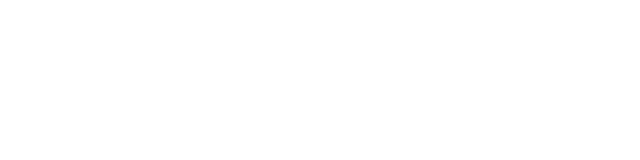
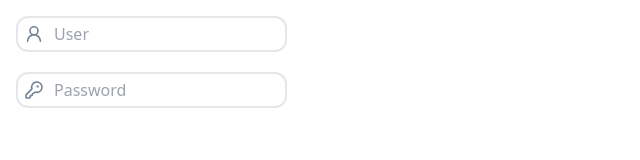
Before and after one commit to gustaaragao/rick-and-morty-app, a Vue app: page /login in a window 1280 px wide. Before the commit this address had no page. Shown: the top 160 px of the page, without its empty margins (0-640 px from the left). Built offline with nearby package versions, Linux system fonts and the light colour scheme.

Commit message:
feature: TextInput component

```diff
--- /dev/null
+++ b/src/components/inputs/TextInput.vue
@@ -0,0 +1,37 @@
+<template>
+  <div>
+    <label v-if="label">
+      {{ label }}
+    </label>
+    <div class="border-2 rounded-xl w-fit flex">
+      <!--begin: Icon-->
+      <div class="flex items-center justify-center pl-1">
+        <i class="scale-[0.8] text-[#718095]">
+          <slot name="icon"></slot>
+        </i>
+      </div>
+      <!--end: Icon-->
+      <!--begin: Text Input-->
+      <input type="text" :placeholder="placeholder" class="rounded-xl focus:outline-none pl-2 py-1" v-bind="$attrs" />
+      <!--end: Text Input-->
+    </div>
+  </div>
+</template>
+
+<script setup>
+defineProps({
+  label: {
+    type: {
+      type: [String, Boolean],
+      default: false
+    }
+  },
+  typeInput: {
+    type: String,
+    default: 'text'
+  },
+  placeholder: {
+    type: String
+  }
+})
+</script>
--- a/src/router/index.js
+++ b/src/router/index.js
@@ -1,6 +1,7 @@
 import { createRouter, createWebHistory } from 'vue-router'
-import LayoutPrincipal from '../views/LayoutPrincipal.vue'
-import TestsView from '../views/TestsView.vue'
+import LayoutPrincipal from '@/views/LayoutPrincipal.vue'
+import LoginView from '@/views/LoginView.vue'
+import TestsView from '@/views/TestsView.vue'
 
 const router = createRouter({
   history: createWebHistory(import.meta.env.BASE_URL),
@@ -11,6 +12,11 @@
       component: LayoutPrincipal
     },
     {
+      path: '/login',
+      name: 'LoginView',
+      component: LoginView
+    },
+    {
       path: '/tests',
       name: 'TestsView',
       component: TestsView
--- /dev/null
+++ b/src/views/LoginView.vue
@@ -0,0 +1,16 @@
+<template>
+	<div class="grid gap-5 pl-4 pt-4">
+		<TextInput :placeholder="'User'">
+			<template #icon> <UserRound /> </template>
+		</TextInput>
+		<TextInput type="password" :placeholder="'Password'">
+			<template #icon> <KeyRound /> </template>
+		</TextInput>
+	</div>
+</template>
+
+<script setup>
+import TextInput from '@/components/inputs/TextInput.vue';
+import { UserRound } from 'lucide-vue-next';
+import { KeyRound } from 'lucide-vue-next';
+</script>
--- a/src/views/TestsView.vue
+++ b/src/views/TestsView.vue
@@ -1,5 +1,5 @@
 <template>
-  Hello
+  Hello, Tests View
 </template>
 
 <script setup>
```
